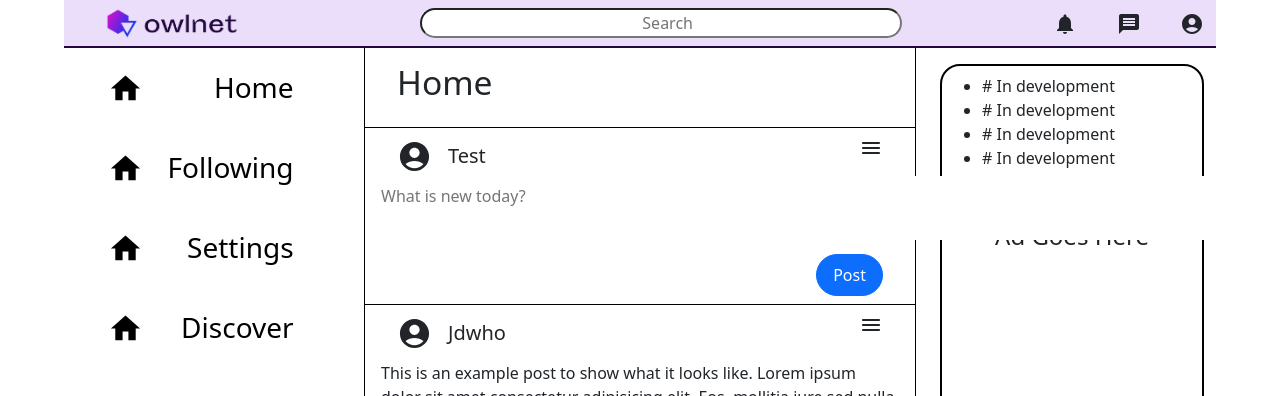
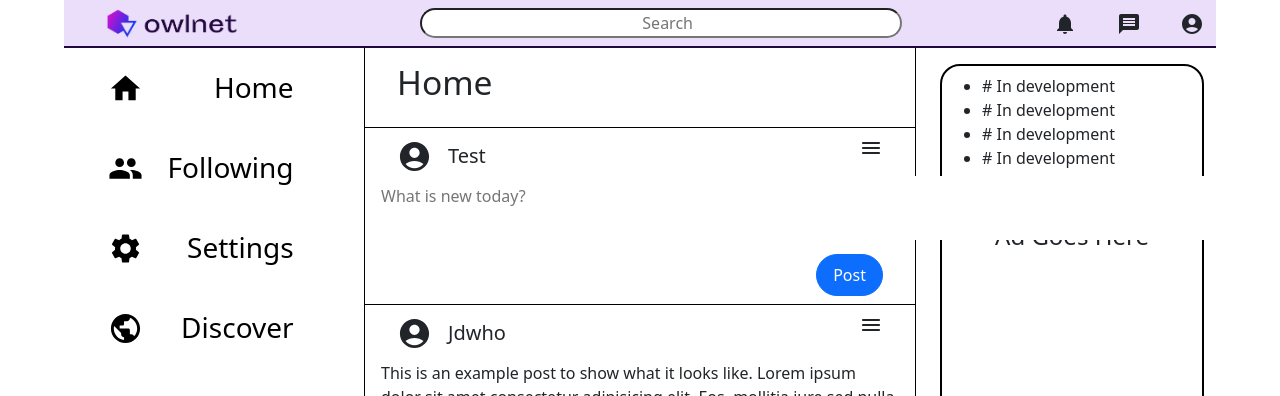
Before and after one commit to j-m-smith426/Owlnet-js, a React (Vite) app: page / in a window 1280 px wide. Shown: the top 396 px of the page. Built offline with nearby package versions, Linux system fonts and the light colour scheme.

Commit message:
update Menu Icons

```diff
--- a/src/components/Home/Home.css
+++ b/src/components/Home/Home.css
@@ -14,6 +14,7 @@
 .content_container {
     display: block;
     position: relative;
+    scroll-behavior: smooth;
     height: 100vh;
     border-left: 1px solid black;
     border-right: 1px solid black;
--- a/src/components/Menu/Menu.jsx
+++ b/src/components/Menu/Menu.jsx
@@ -1,6 +1,9 @@
 import React from 'react'
 import {Link } from 'react-router-dom'
 import HomeIcon from '@mui/icons-material/Home';
+import SettingsIcon from '@mui/icons-material/Settings';
+import PeopleIcon from '@mui/icons-material/People';
+import PublicIcon from '@mui/icons-material/Public';
 
 import "./Menu.css"
 const Menu = () => {
@@ -21,7 +24,7 @@ const Menu = () => {
                 <li className='link_block'>
                   <Link to={"/follow"}>
                     <div className="list_icon">
-                    <HomeIcon fontSize='large'/>
+                    <PeopleIcon fontSize='large'/>
                     </div>
                     <h3 className='link_text'>
 
@@ -32,7 +35,7 @@ const Menu = () => {
                 <li className='link_block'>
                   <Link to={"/setting"}>
                     <div className="list_icon">
-                    <HomeIcon fontSize='large'/>
+                    <SettingsIcon fontSize='large'/>
                     </div>
                     <h3 className='link_text'>
                         Settings
@@ -42,7 +45,7 @@ const Menu = () => {
                 <li className='link_block'>
                   <Link to={"/discover"}>
                     <div className="list_icon">
-                    <HomeIcon fontSize='large'/>
+                    <PublicIcon fontSize='large'/>
                     </div>
                    <h3 className='link_text'>
                     Discover
```
